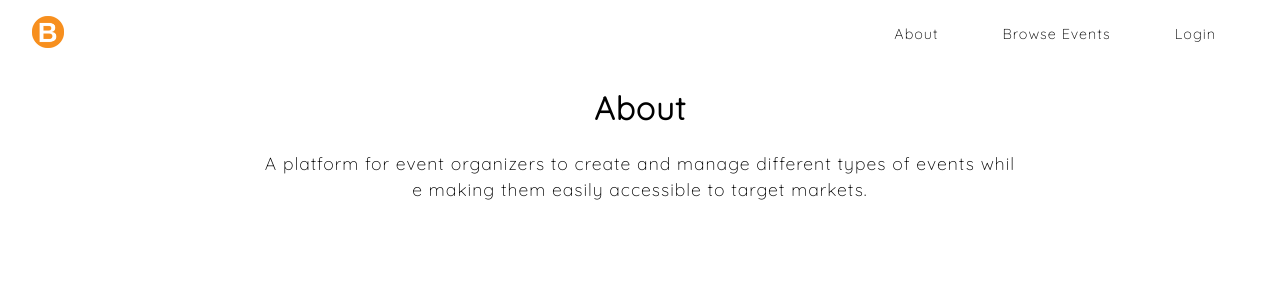
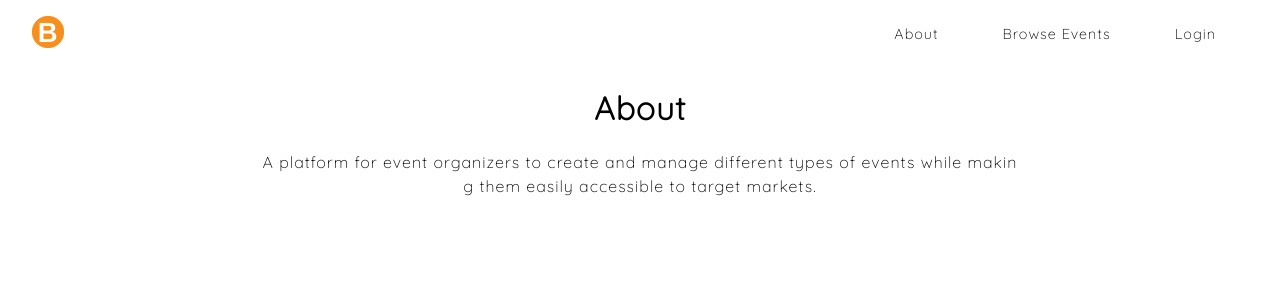
Before and after one commit to dngst/brightevents, a React (Create React App) app: page /about in a window 1280 px wide. Shown: the top 300 px of the page. Built offline with nearby package versions, Linux system fonts and the light colour scheme.

Commit message:
Remove font-size

```diff
--- a/src/components/Paragraph.js
+++ b/src/components/Paragraph.js
@@ -2,7 +2,6 @@ import styled from "styled-components";
 
 const Paragraph = styled.p`
   text-transform: ${props => props.capitalize? "capitalize" : "none"};
-  font-size: 1.1rem;
   line-height: 1.5;
   text-align: ${props => props.justify? "justify": "inherit"};
   word-break: break-all;
```
